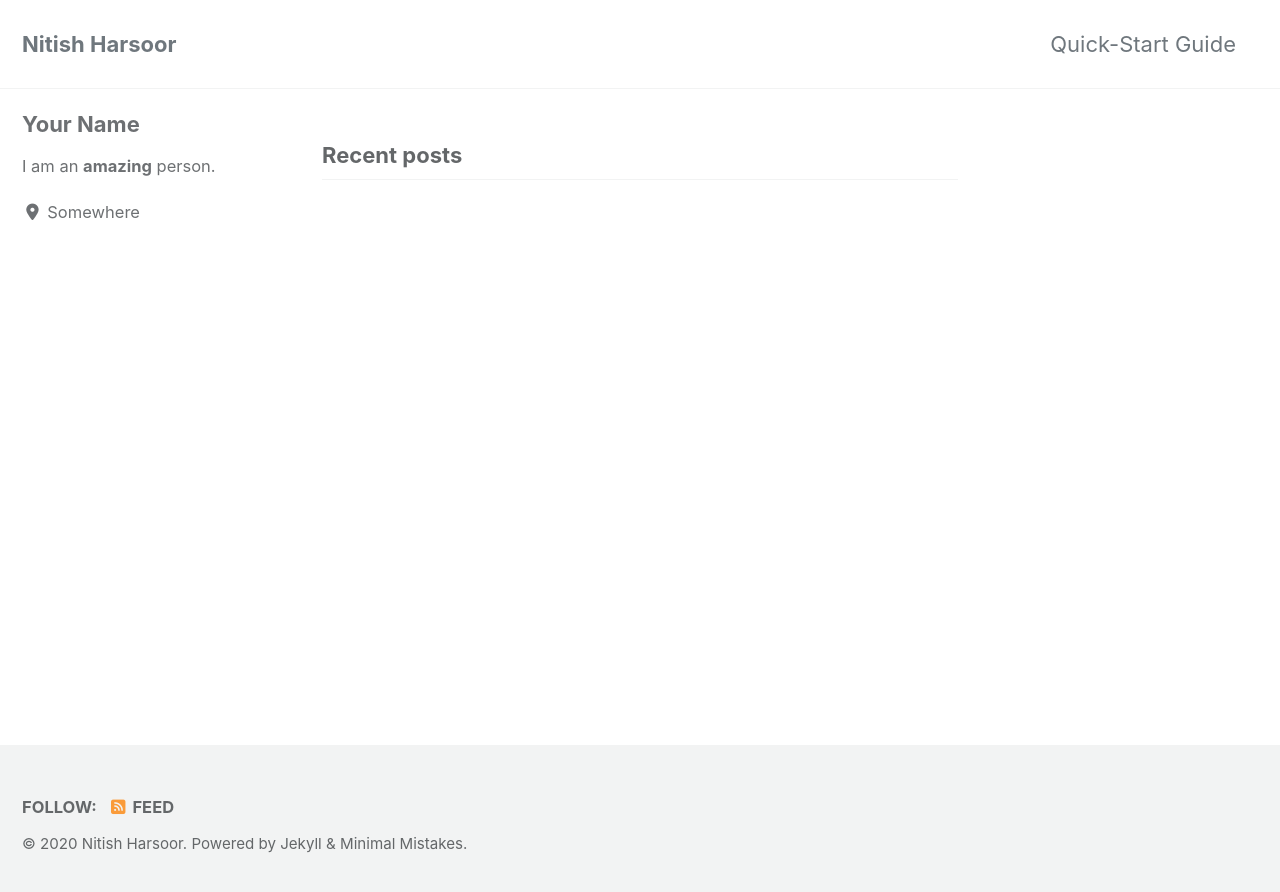
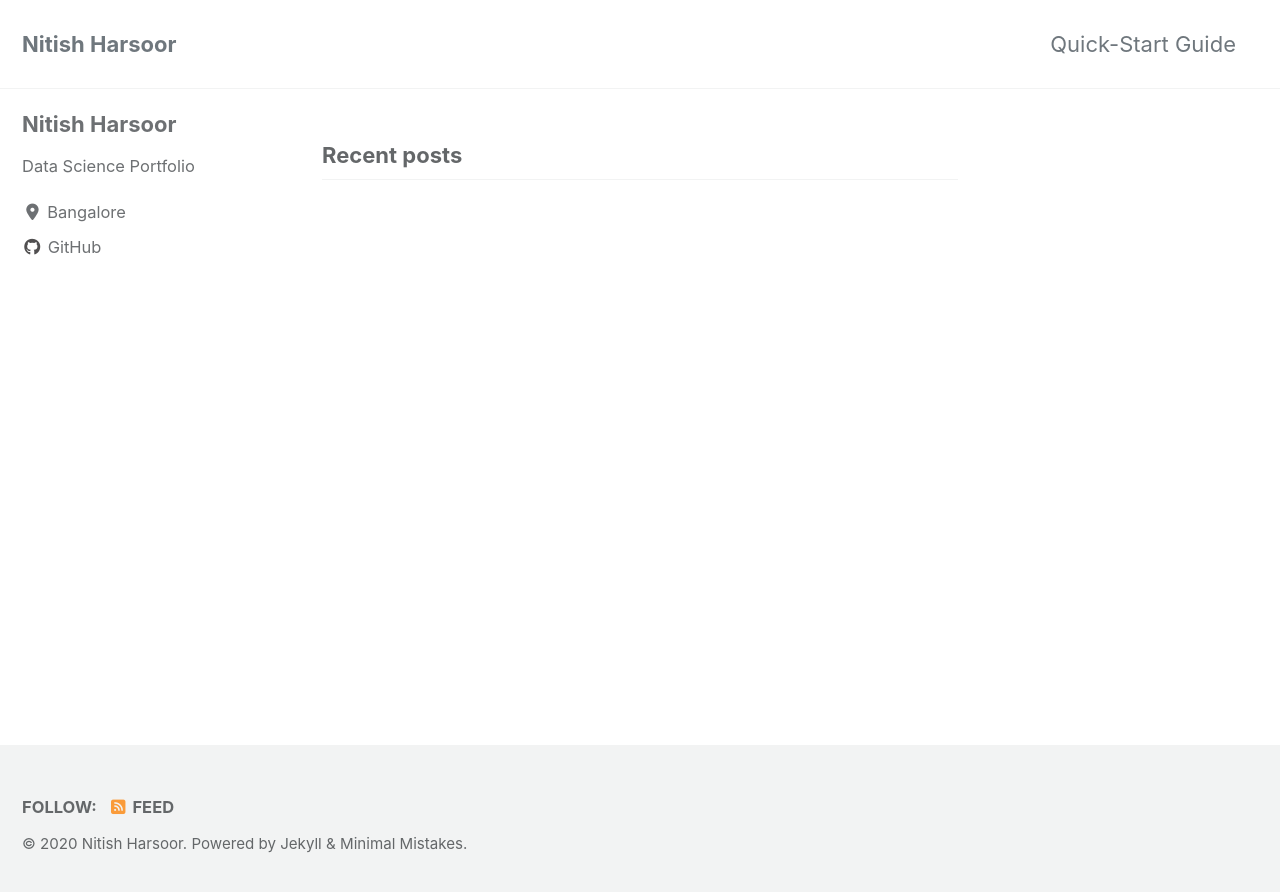
Before and after one commit to nitishkmr005/nitishkmr005.github.io, a Jekyll site: the page built from index.html, in a window 1280 px wide. Shown: the top 892 px of the page. Built offline with Jekyll 4.4.1, drawn with Linux system fonts in a browser that asks for light colours; cached includes are drawn as plain includes; nearby versions of some CDN libraries; the list of posts is cut into pages by our own code.

Commit message:
new changes

```diff
--- a/_config.yml
+++ b/_config.yml
@@ -93,10 +93,10 @@ analytics:
 
 # Site Author
 author:
-  name             : "Your Name"
+  name             : "Nitish Harsoor"
   avatar           : # path of avatar image, e.g. "/assets/images/bio-photo.jpg"
-  bio              : "I am an **amazing** person."
-  location         : "Somewhere"
+  bio              : "Data Science Portfolio"
+  location         : "Bangalore"
   email            :
   links:
     - label: "Email"
@@ -113,7 +113,7 @@ author:
       # url: "https://facebook.com/"
     - label: "GitHub"
       icon: "fab fa-fw fa-github"
-      # url: "https://github.com/"
+      url: "https://github.com/nitishkmr005"
     - label: "Instagram"
       icon: "fab fa-fw fa-instagram"
       # url: "https://instagram.com/"
```
